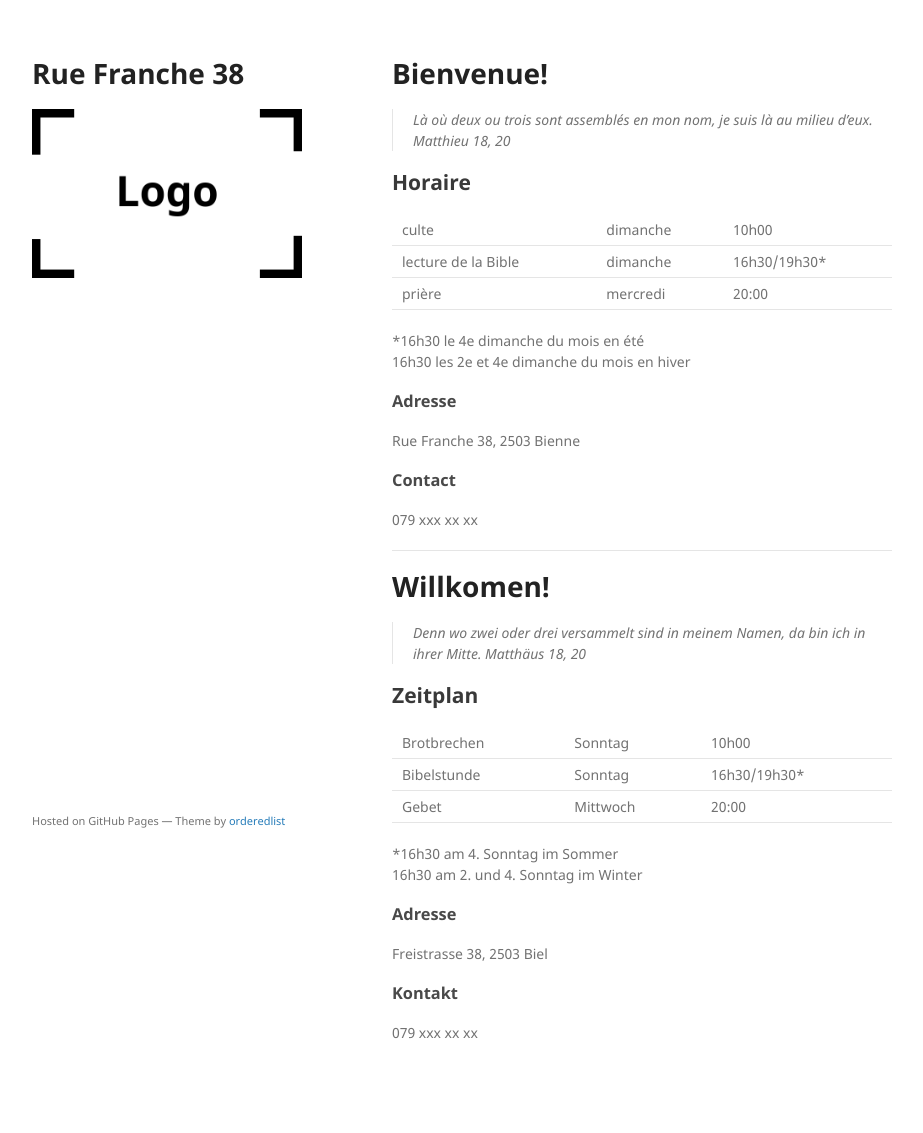
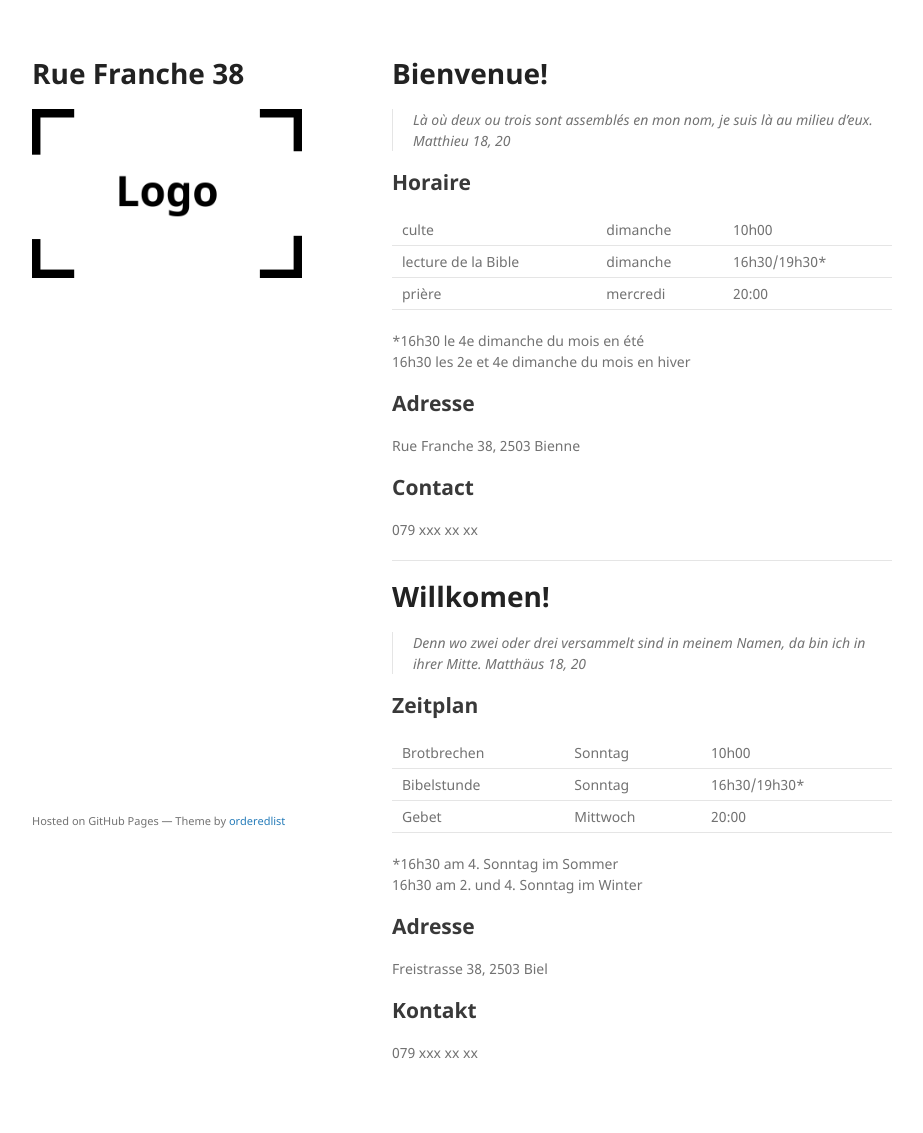
Before and after one commit to gitjo7265/rf38, a Jekyll site: the page built from index.md, in a window 1280 px wide. Shown: the whole page, without its empty margins (178-1101 px from the left). Built offline with Jekyll 4.4.1, drawn with Linux system fonts in a browser that asks for light colours; our own code applies the rules of GitHub Pages for plain Markdown files.

```diff
--- a/index.md
+++ b/index.md
@@ -17,10 +17,10 @@ layout: default
 *16h30 le 4e dimanche du mois en été\
 16h30 les 2e et 4e dimanche du mois en hiver
 
-### Adresse
+## Adresse
 Rue Franche 38, 2503 Bienne
 
-### Contact
+## Contact
 079 xxx xx xx
 
 * * *
@@ -40,8 +40,8 @@ Rue Franche 38, 2503 Bienne
 *16h30 am 4. Sonntag im Sommer\
 16h30 am 2. und 4. Sonntag im Winter
 
-### Adresse
+## Adresse
 Freistrasse 38, 2503 Biel
 
-### Kontakt
+## Kontakt
 079 xxx xx xx
```
